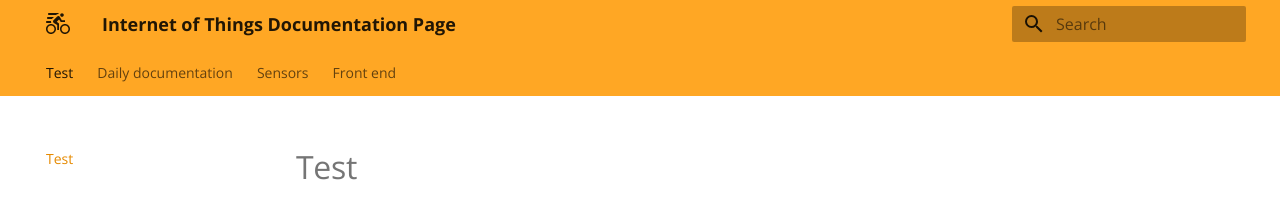
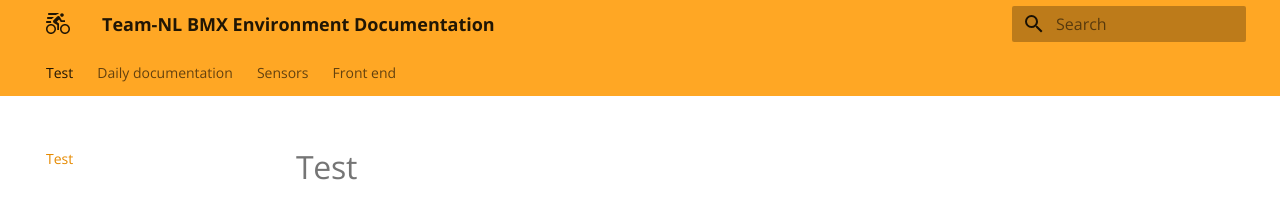
Before and after one commit to TheCodeCompany-Sem/BMX-TEAMNL-IOT, an MkDocs documentation site: the page built from docs/index.md, in a window 1280 px wide. Shown: the top 207 px of the page. Built offline with MkDocs 1.6.1 and Material for MkDocs 9.7.7, drawn with Linux system fonts in a browser that asks for light colours.

Commit message:
changed documentation title

```diff
--- a/mkdocs.yml
+++ b/mkdocs.yml
@@ -1,5 +1,5 @@
 # Replace the text below to customize your site
-site_name: Internet of Things Documentation Page
+site_name: Team-NL BMX Environment Documentation
 site_description: Documentation for IoT Team-NL BMX
 site_author: Justin Witte, Sem Huits, Zakaria Mssaadi, Martin Brami, Abdelrahman El-Khenizy, Mortada M'Rabet
 copyright: Copyright 2022 IoT Team-NL BMX - Creative Commons Attribution Non Commercial
```
